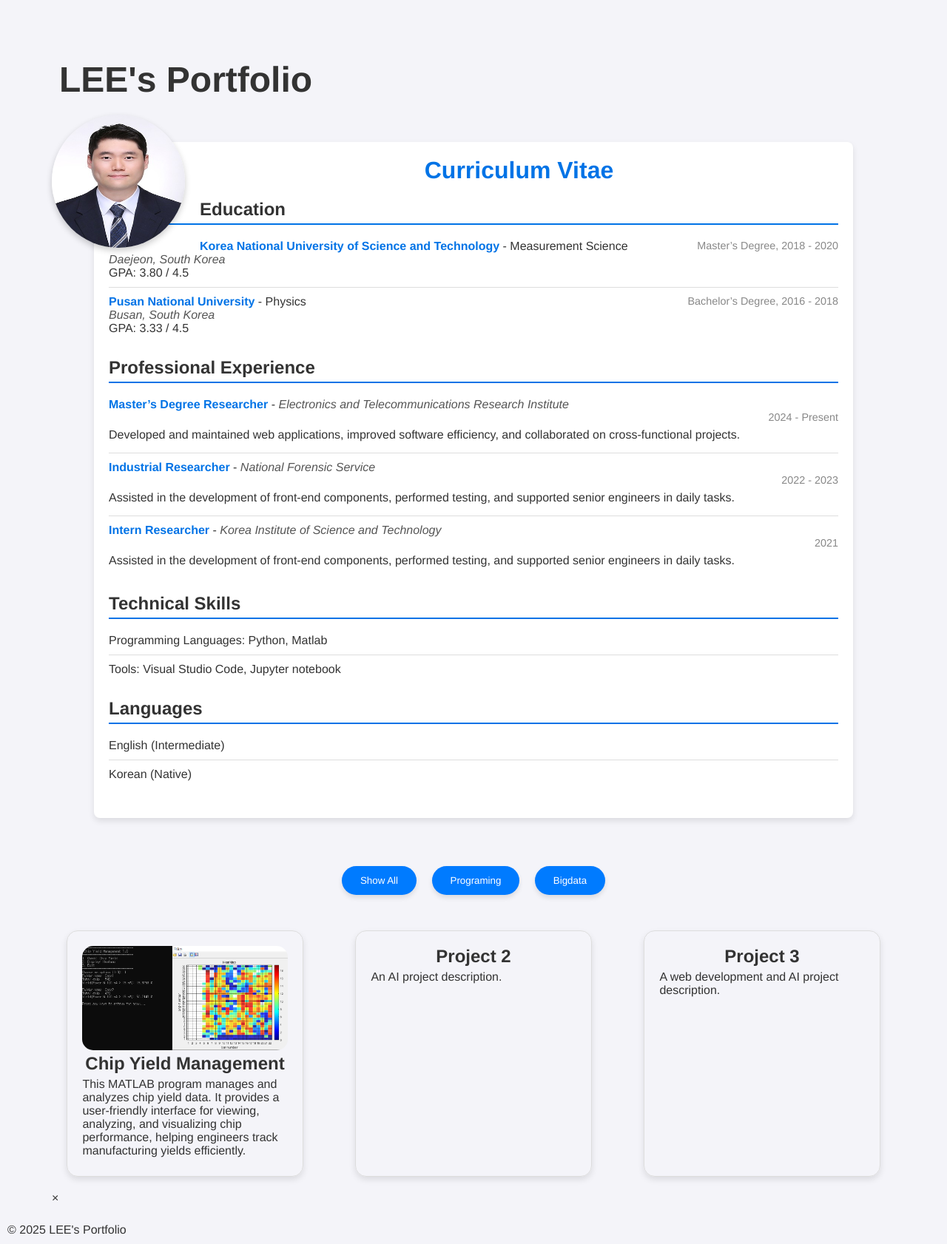
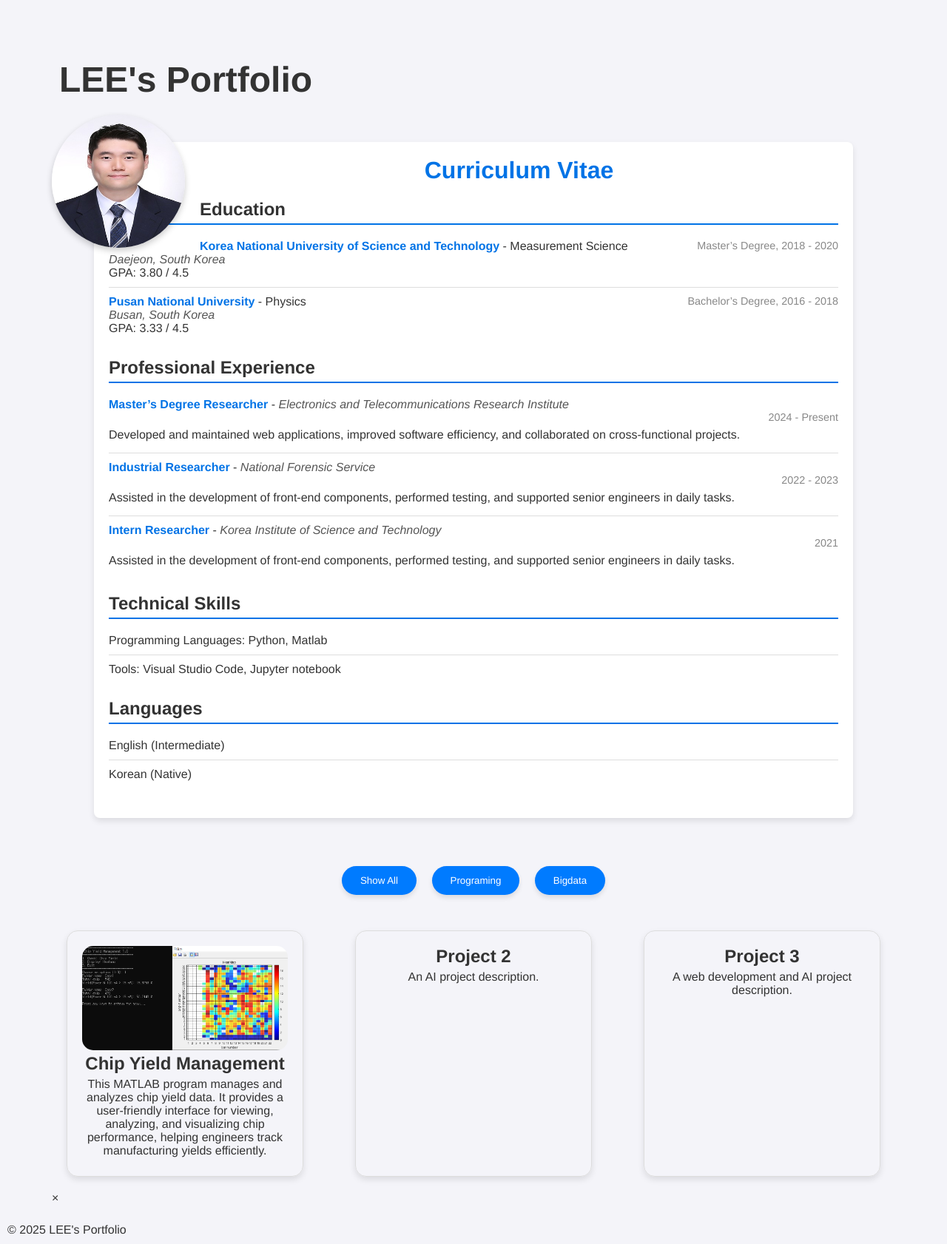
Before and after one commit to Yeonwoo-code/Portfolio, a Jekyll site: the page built from index.md, in a window 1280 px wide. Shown: the whole page at 74% size. Built offline with Jekyll 4.4.1, drawn with Linux system fonts in a browser that asks for light colours.

Commit message:
Update main.css

```diff
--- a/assets/css/main.css
+++ b/assets/css/main.css
@@ -17,7 +17,7 @@ body {
   margin-bottom: 20px;
   text-align: center; /* 버튼을 중앙에 배치 */
 }
-.project-card p {
+.project-card .p {
   text-align: left; /* 전체 텍스트를 왼쪽 정렬 */
 }
 
```
